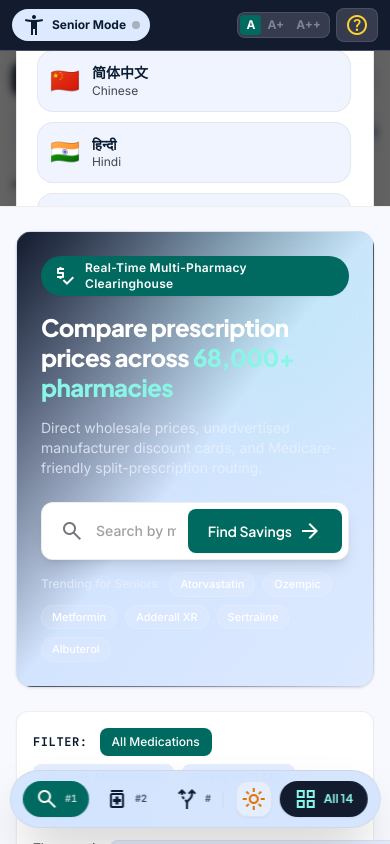
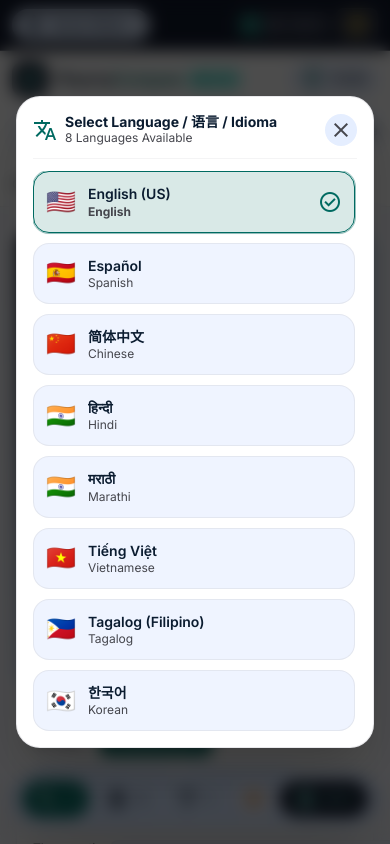
Before and after one commit to AayushHaral/MediHelp, a React (Vite) app in the folder frontend/: page / in a window 390 px wide. Both pictures are taken after a click on the button "Choose language / 选择语言 / Seleccionar idioma". Shown: the top 844 px of the page. Built offline with nearby package versions, Linux system fonts and the light colour scheme.

Commit message:
fix mobile language selector modal overlapping in header using React Portal

```diff
--- a/frontend/src/components/LanguageSelector.tsx
+++ b/frontend/src/components/LanguageSelector.tsx
@@ -1,4 +1,5 @@
 import React, { useState, useEffect } from 'react';
+import { createPortal } from 'react-dom';
 import { useLanguage, SUPPORTED_LANGUAGES, LanguageCode } from '../context/LanguageContext';
 
 interface LanguageSelectorProps {
@@ -76,18 +77,19 @@ export const LanguageSelector: React.FC<LanguageSelectorProps> = ({
         <span className="material-symbols-outlined text-[16px] text-on-surface-variant">expand_more</span>
       </button>
 
-      {/* Fixed Language Selection Modal Dialog */}
-      {isOpen && (
-        <div className="fixed inset-0 z-[100] flex items-center justify-center p-4 bg-black/60 backdrop-blur-xs animate-in fade-in duration-150">
+      {/* Language Selection Modal Dialog - Rendered at body level via Portal */}
+      {isOpen &&
+        createPortal(
+          <div className="fixed inset-0 z-[100] flex items-center justify-center p-4 bg-black/70 backdrop-blur-sm animate-in fade-in duration-150">
             {/* Backdrop click to close */}
             <div className="absolute inset-0" onClick={() => setIsOpen(false)} />
 
-          <div className="relative w-full max-w-md bg-surface-container-lowest border border-outline-variant/40 rounded-3xl shadow-2xl p-5 z-10 animate-in zoom-in-95 duration-150">
-            <div className="flex items-center justify-between pb-3 border-b border-outline-variant/20 mb-4">
+            <div className="relative w-[92vw] sm:w-full max-w-md bg-surface-container-lowest border border-outline-variant/40 rounded-3xl shadow-2xl p-4 sm:p-5 z-10 animate-in zoom-in-95 duration-150 max-h-[85vh] flex flex-col">
+              <div className="flex items-center justify-between pb-3 border-b border-outline-variant/20 mb-3 shrink-0">
                 <div className="flex items-center gap-2">
                   <span className="material-symbols-outlined text-secondary text-2xl">translate</span>
                   <div>
-                  <h3 className="text-base font-bold text-on-surface leading-tight">
+                    <h3 className="text-sm sm:text-base font-bold text-on-surface leading-tight">
                       Select Language / 语言 / Idioma
                     </h3>
                     <p className="text-xs text-on-surface-variant">
@@ -96,15 +98,16 @@ export const LanguageSelector: React.FC<LanguageSelectorProps> = ({
                   </div>
                 </div>
                 <button
+                  type="button"
                   onClick={() => setIsOpen(false)}
-                className="w-8 h-8 rounded-full bg-surface-container hover:bg-surface-container-high flex items-center justify-center text-on-surface-variant transition-colors"
+                  className="w-8 h-8 rounded-full bg-surface-container hover:bg-surface-container-high flex items-center justify-center text-on-surface-variant transition-colors shrink-0"
                   title="Close language picker"
                 >
                   <span className="material-symbols-outlined text-lg">close</span>
                 </button>
               </div>
 
-            <div className="grid grid-cols-1 sm:grid-cols-2 gap-2.5 max-h-[60vh] overflow-y-auto no-scrollbar pr-0.5">
+              <div className="grid grid-cols-1 sm:grid-cols-2 gap-2.5 overflow-y-auto no-scrollbar pr-0.5 flex-1">
                 {SUPPORTED_LANGUAGES.map((lang) => {
                   const isSelected = language === lang.code;
                   return (
@@ -140,7 +143,8 @@ export const LanguageSelector: React.FC<LanguageSelectorProps> = ({
                 })}
               </div>
             </div>
-        </div>
+          </div>,
+          document.body
         )}
     </>
   );
--- a/frontend/src/components/SeniorGuideModal.tsx
+++ b/frontend/src/components/SeniorGuideModal.tsx
@@ -1,4 +1,5 @@
 import React from 'react';
+import { createPortal } from 'react-dom';
 import { useLanguage } from '../context/LanguageContext';
 
 interface SeniorGuideModalProps {
@@ -20,8 +21,8 @@ export const SeniorGuideModal: React.FC<SeniorGuideModalProps> = ({ isOpen, onCl
     speakText(fullGuideText);
   };
 
-  return (
-    <div className="fixed inset-0 z-50 flex items-center justify-center p-4 bg-black/60 backdrop-blur-sm animate-in fade-in duration-150">
+  return createPortal(
+    <div className="fixed inset-0 z-[100] flex items-center justify-center p-4 bg-black/60 backdrop-blur-sm animate-in fade-in duration-150">
       <div
         className="bg-surface-container-lowest rounded-3xl shadow-2xl border border-outline-variant/40 w-full max-w-2xl max-h-[90vh] flex flex-col overflow-hidden text-on-surface"
         role="dialog"
@@ -162,6 +163,7 @@ export const SeniorGuideModal: React.FC<SeniorGuideModalProps> = ({ isOpen, onCl
           </button>
         </div>
       </div>
-    </div>
+    </div>,
+    document.body
   );
 };
```
Lines whose indentation alone changed are shown as unchanged.
